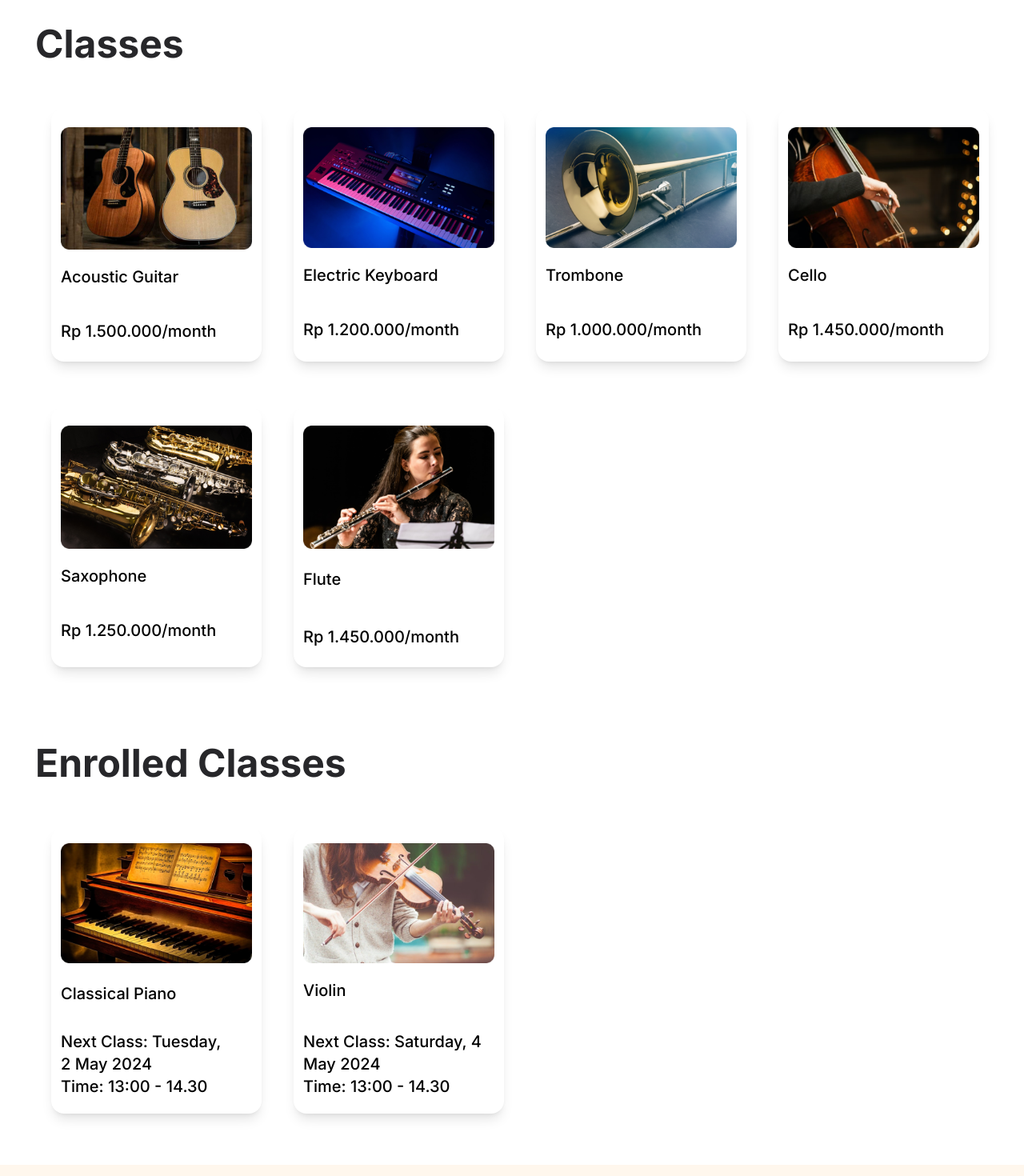
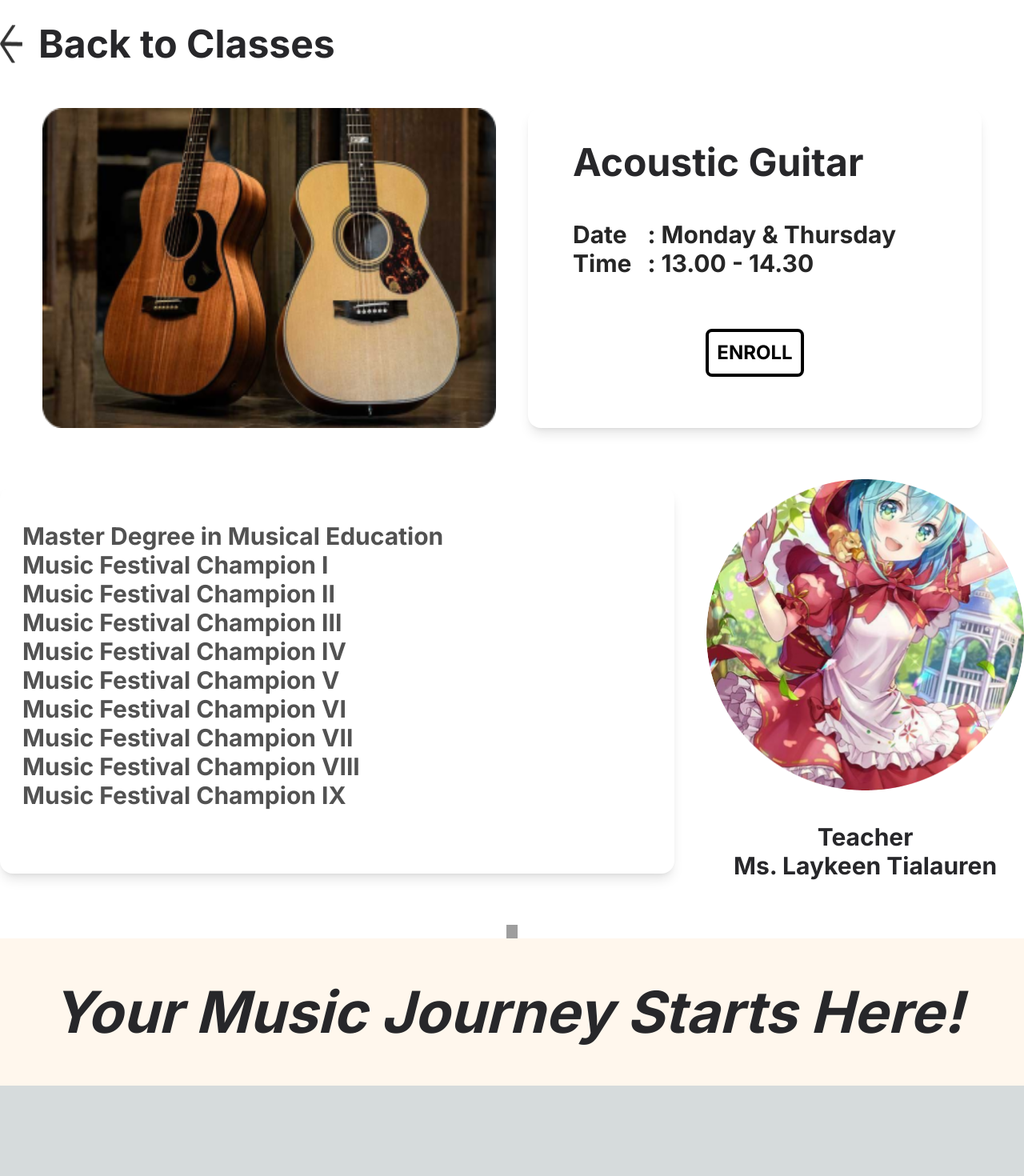
Before and after one commit to AldyG/WaSong_Web_FE, a Next.js app: page /details in a window 1280 px wide. Shown: the part 100-1570 px from the top of the page at 80% size. After the commit the page ends 1457 px from the top, so only its background shows below. Built offline with nearby package versions, Linux system fonts and the light colour scheme; grey boxes are pictures that could not be loaded.

Commit message:
changes to details done

```diff
--- a/src/app/details/Details.tsx
+++ b/src/app/details/Details.tsx
@@ -3,7 +3,7 @@ import React from "react";
 import "../../styles/details.css";
 
 const Details = () => {
-    return(
+  return (
     <div className="flex flex-col bg-white">
       <div className="flex gap-5 justify-between py-3.5 pr-14 pl-6 w-full text-lg bg-orange-50 text-stone-900 max-md:flex-wrap max-md:px-5 max-md:max-w-full">
         <img
@@ -20,135 +20,96 @@ const Details = () => {
           </div>
         </div>
       </div>
-              <div className="flex flex-col px-11 mt-14 w-full max-md:px-5 max-md:mt-10 max-md:max-w-full">
-                <div className="text-5xl font-bold text-zinc-800 max-md:max-w-full max-md:text-4xl">
-                  Classes
+      <div className="flex flex-col items-center self-center mt-14 w-full max-w-[1425px] max-md:mt-10 max-md:max-w-full">
+        <div className="flex gap-5 self-start text-5xl font-bold text-zinc-800 max-md:flex-wrap max-md:text-4xl">
+          <img
+            loading="lazy"
+            src="/images/Vector.png"
+            className="shrink-0 w-7 aspect-[0.68] fill-zinc-800"
+          />
+          <div className="flex-auto max-md:text-4xl">Back to Classes</div>
         </div>
-                <div className="mt-14 max-md:mt-10 max-md:max-w-full">
+        <div className="mt-14 w-full max-w-[1174px] max-md:mt-10 max-md:max-w-full">
           <div className="flex gap-5 max-md:flex-col max-md:gap-0">
-                    <div className="flex flex-col ml-5 w-3/12 max-md:ml-0 max-md:w-full">
-                      <div className="flex flex-col grow px-3 py-6 w-full text-xl font-medium text-black bg-white rounded-2xl shadow-lg max-md:mt-9">
+            <div className="flex flex-col w-6/12 max-md:ml-0 max-md:w-full">
               <img
                 loading="lazy"
                 srcSet="/images/best-acoustic-guitars-1.png"
-                          className="w-full aspect-[1.56]"
+                className="grow w-full aspect-[1.56] max-md:mt-10 max-md:max-w-full"
               />
-                        <div className="mt-5">Acoustic Guitar</div>
-                        <div className="mt-10 max-md:mt-10">Rp 1.500.000/month </div>
+            </div>
+            <div className="flex flex-col ml-5 w-6/12 max-md:ml-0 max-md:w-full">
+              <div className="flex flex-col grow px-14 pt-11 pb-16 w-full font-bold bg-white rounded-2xl shadow-lg max-md:px-5 max-md:mt-10 max-md:max-w-full">
+                <div className="text-5xl text-zinc-800 max-md:max-w-full max-md:text-4xl">
+                  Acoustic Guitar
+                </div>
+                <div className="flex gap-5 mt-12 text-3xl text-neutral-800 max-md:flex-wrap max-md:mt-10 max-md:max-w-full">
+                  <div>
+                    Date
+                    <br />
+                    Time{" "}
+                  </div>
+                  <div className="flex-auto">
+                    : Monday & Thursday
+                    <br />: 13.00 - 14.30
                   </div>
                 </div>
-                    <div className="flex flex-col ml-5 w-3/12 max-md:ml-0 max-md:w-full">
-                      <div className="flex flex-col grow px-3 py-6 w-full text-xl font-medium text-black bg-white rounded-2xl shadow-lg max-md:mt-9">
-                        <img
-                          loading="lazy"
-                          srcSet="/images/screenshot-2024-05-03-at-19-16-1.png"
-                          className="w-full aspect-[1.59]"
-                        />
-                        <div className="mt-5">Electric Keyboard</div>
-                        <div className="mt-10 max-md:mt-10">Rp 1.200.000/month </div>
-                      </div>
-                    </div>
-                    <div className="flex flex-col ml-5 w-3/12 max-md:ml-0 max-md:w-full">
-                      <div className="flex flex-col grow px-3 py-6 w-full text-xl font-medium text-black bg-white rounded-2xl shadow-lg max-md:mt-9">
-                        <img
-                          loading="lazy"
-                          srcSet="/images/trombone-quickstart-guide-1.png"
-                          className="w-full aspect-[1.59]"
-                        />
-                        <div className="mt-5">Trombone</div>
-                        <div className="mt-10 max-md:mt-10">Rp 1.000.000/month </div>
-                      </div>
-                    </div>
-                    <div className="flex flex-col ml-5 w-3/12 max-md:ml-0 max-md:w-full">
-                      <div className="flex flex-col grow px-3 py-6 w-full text-xl font-medium text-black bg-white rounded-2xl shadow-lg max-md:mt-9">
-                        <img
-                          loading="lazy"
-                          srcSet="/images/screenshot-2024-05-03-at-19-19-1.png"
-                          className="w-full aspect-[1.59]"
-                        />
-                        <div className="mt-5">Cello</div>
-                        <div className="mt-10 max-md:mt-10">Rp 1.450.000/month </div>
+                <div className="justify-center self-center p-2.5 mt-16 text-2xl text-black whitespace-nowrap rounded-lg border-4 border-black border-solid max-md:px-5 max-md:mt-10">
+                  ENROLL
                 </div>
               </div>
             </div>
           </div>
-                <div className="mt-14 max-md:mt-10 max-md:max-w-full">
+        </div>
+        <div className="mt-16 w-full max-w-[1333px] max-md:mt-10 max-md:max-w-full">
           <div className="flex gap-5 max-md:flex-col max-md:gap-0">
-                    <div className="flex flex-col ml-5 w-3/12 max-md:ml-0 max-md:w-full">
-                      <div className="flex flex-col grow px-3 py-6 w-full text-xl font-medium text-black bg-white rounded-2xl shadow-lg max-md:mt-9">
+            <div className="flex flex-col w-[68%] max-md:ml-0 max-md:w-full">
+              <div className="justify-center items-start self-stretch px-7 py-11 my-auto w-full text-3xl font-bold bg-white rounded-2xl shadow-lg text-neutral-600 max-md:px-5 max-md:mt-10 max-md:max-w-full">
+                Master Degree in Musical Education
+                <br />
+                Music Festival Champion I<br />
+                Music Festival Champion II
+                <br />
+                Music Festival Champion III
+                <br />
+                Music Festival Champion IV
+                <br />
+                Music Festival Champion V<br />
+                Music Festival Champion VI
+                <br />
+                Music Festival Champion VII
+                <br />
+                Music Festival Champion VIII
+                <br />
+                Music Festival Champion IX
+                <br />
+                <br />
+              </div>
+            </div>
+            <div className="flex flex-col ml-5 w-[32%] max-md:ml-0 max-md:w-full">
+              <div className="flex flex-col grow text-3xl font-bold text-center text-zinc-800 max-md:mt-10">
                 <img
                   loading="lazy"
-                          srcSet="/images/saxophone-buying-guide-featured-image-1.png"
-                          className="w-full aspect-[1.56]"
+                  srcSet="/images/ellipse-13.png"
+                  className="w-full rounded-full aspect-[1.02]"
                 />
-                        <div className="mt-5">Saxophone</div>
-                        <div className="mt-10 max-md:mt-10">Rp 1.250.000/month </div>
-                      </div>
-                    </div>
-                    <div className="flex flex-col ml-5 w-3/12 max-md:ml-0 max-md:w-full">
-                      <div className="flex flex-col grow px-3 py-6 w-full text-xl font-medium text-black bg-white rounded-2xl shadow-lg max-md:mt-9">
-                        <img
-                          loading="lazy"
-                          srcSet="/images/dsc-3600-1.png"
-                          className="w-full aspect-[1.56]"
-                        />
-                        <div className="mt-6">Flute</div>
-                        <div className="mt-11 max-md:mt-10">Rp 1.450.000/month </div>
-                      </div>
-                    </div>
-                    <div className="flex flex-col ml-5 w-3/12 max-md:ml-0 max-md:w-full">
-                    </div>
-                    <div className="flex flex-col ml-5 w-3/12 max-md:ml-0 max-md:w-full">
-                    </div>
-                  </div>
-                </div>
-                <div className="mt-24 text-5xl font-bold text-zinc-800 max-md:mt-10 max-md:max-w-full max-md:text-4xl">
-                  Enrolled Classes
-                </div>
-                <div className="mt-14 max-md:mt-10 max-md:max-w-full">
-                  <div className="flex gap-5 max-md:flex-col max-md:gap-0">
-                    <div className="flex flex-col ml-5 w-3/12 max-md:ml-0 max-md:w-full">
-                      <div className="flex flex-col grow px-3 py-5 w-full text-xl font-medium text-black bg-white rounded-2xl shadow-lg max-md:mt-9">
-                        <img
-                          loading="lazy"
-                          srcSet="/images/maxresdefault-1.png"
-                          className="w-full aspect-[1.59]"
-                        />
-                        <div className="mt-6">Classical Piano</div>
-                        <div className="mt-8 mr-6 max-md:mr-2.5">
-                          Next Class: Tuesday, 2 May 2024
+                <div className="self-center mt-10">
+                  Teacher
                   <br />
-                          Time: 13:00 - 14.30
-                        </div>
-                      </div>
-                    </div>
-                    <div className="flex flex-col ml-5 w-3/12 max-md:ml-0 max-md:w-full">
-                      <div className="flex flex-col grow px-3 py-5 w-full text-xl font-medium text-black bg-white rounded-2xl shadow-lg max-md:mt-9">
-                        <img
-                          loading="lazy"
-                          srcSet="/images/screenshot-2024-05-03-at-19-17-1.png"
-                          className="w-full aspect-[1.59]"
-                        />
-                        <div className="mt-5">Violin</div>
-                        <div className="mt-9 max-md:mr-2.5">
-                          Next Class: Saturday, 4 May 2024
-                          <br />
-                          Time: 13:00 - 14.30
-                        </div>
-                      </div>
-                    </div>
-                    <div className="flex flex-col ml-5 w-3/12 max-md:ml-0 max-md:w-full">
-                    </div>
-                    <div className="flex flex-col ml-5 w-3/12 max-md:ml-0 max-md:w-full">
+                  Ms. Laykeen Tialauren
                 </div>
               </div>
             </div>
           </div>
-              <div className="flex justify-center items-center px-16 py-14 mt-16 w-full text-7xl italic font-bold bg-orange-50 max-md:px-5 max-md:mt-10 max-md:max-w-full max-md:text-4xl">
+        </div>
         <img
           loading="lazy"
-                    srcSet="/images/wasong-journey.png"
+          src="https://cdn.builder.io/api/v1/image/assets/TEMP/8d53396b22f16f724724f4372627933a90c8ff8bf7163276c656c06cf5bbc5dd?"
+          className="mt-14 w-3.5 aspect-[0.83] fill-white max-md:mt-10"
         />
+      </div>
+      <div className="justify-center items-center px-16 py-14 w-full text-7xl italic font-bold bg-orange-50 text-zinc-800 max-md:px-5 max-md:max-w-full max-md:text-4xl">
+        Your Music Journey Starts Here!
       </div>
     </div>
   );
```
Also changed, not shown: src/styles/details.css (+81 -0 lines), public/images/Vector.png (added), public/images/ellipse-13.png (added). Lines whose indentation alone changed are shown as unchanged.
